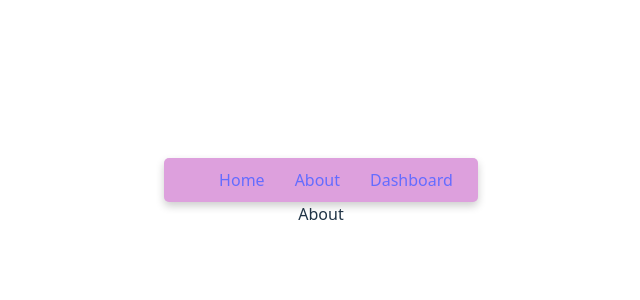
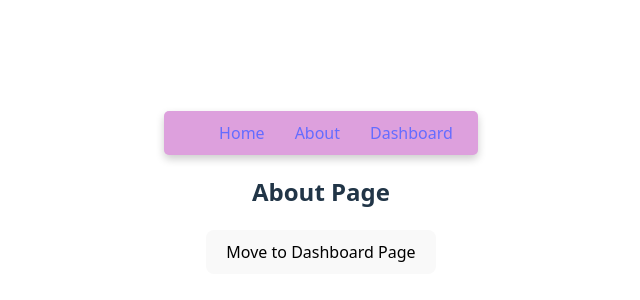
Before and after one commit to madhumitasugandhi/react, a React (Vite) app in the folder react-router-project/: page /about in a window 1280 px wide. Shown: the part 208-508 px from the top of the page, without its empty margins (319-959 px from the left). Built offline with nearby package versions, Linux system fonts and the light colour scheme.

Commit message:
About page updated.

```diff
--- a/react-router-project/src/components/About.jsx
+++ b/react-router-project/src/components/About.jsx
@@ -1,9 +1,24 @@
 import React from 'react'
+import { useNavigate } from 'react-router-dom';
 
 const About = () => {
+
+  const navigate = useNavigate();
+  function handleClick() {
+    navigate('/dashboard');
+  }
+
   return (
-    <div>About</div>
+    <div>
+      <h2>About Page</h2>
+      <button onClick={handleClick}>
+        Move to Dashboard Page
+      </button>
+    </div>
+
   )
 }
 
+
+
 export default About
```
